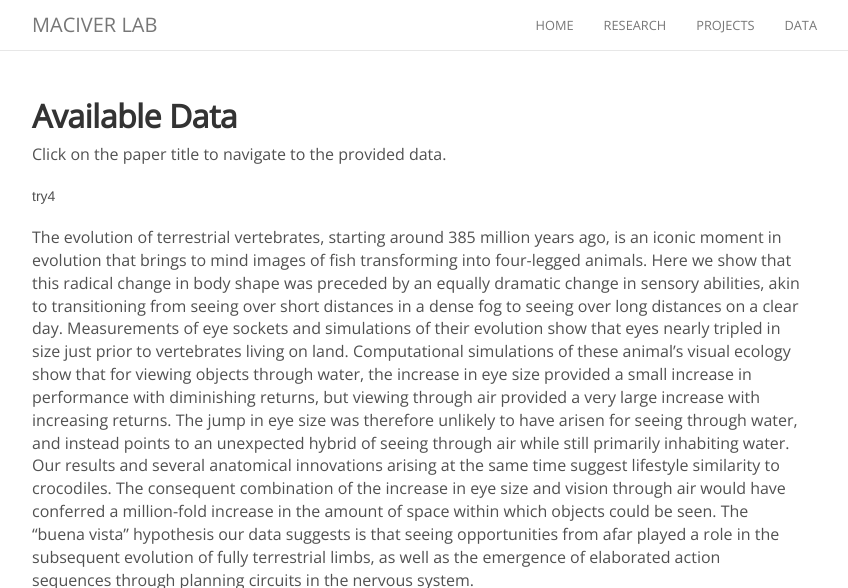
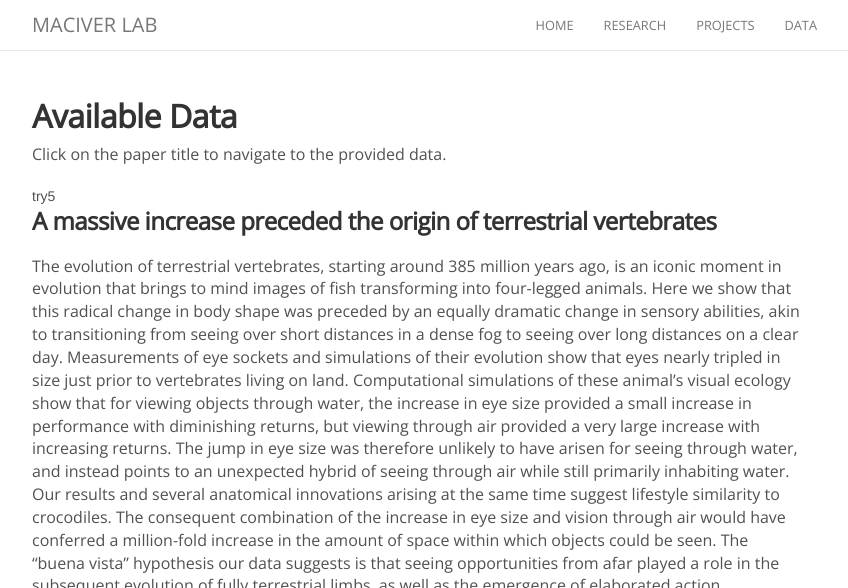
Before and after one commit to maciverlab/maciverlab.github.io, a Jekyll site: the page built from projdata/index.html, in a window 1280 px wide and 960 px high, cut to the strip 0-588 px from the top of the window. Shown: the whole strip, without its empty margins (223-1071 px from the left). Built offline with Jekyll 4.4.1, drawn with Linux system fonts in a browser that asks for light colours; nearby versions of some CDN libraries; comment, search, counter and statistics services are not loaded.

Commit message:
projects content posting edited

```diff
--- a/_config.yml
+++ b/_config.yml
@@ -66,7 +66,7 @@ collections:
   projects:
     output: true
     permalink: /projects/:categories/:title.html
-  data:
+  projdata:
     output: true
     permalink: /data/:categories/:title.html
 #  people:
--- a/data/index.html
+++ b/projdata/index.html
@@ -4,13 +4,13 @@ layout: page
 <h2> Available Data </h2>
 
 <p> Click on the paper title to navigate to the provided data.</p>
-try4
+try5
 
 <div class="content list">
     {% for post in site.posts %}
     {% if post.type contains 'about' %}
     <div class="list-item">
-        {% for project in site.data %}
+        {% for project in site.projdata %}
         {% if project.paper contains post.paper %}
         <h3 class="list-post-title">
             <a class = "name" href={{site.url}}{{project.url}}>{{post.title}}</a></h3>
--- a/projects/index.html
+++ b/projects/index.html
@@ -14,10 +14,10 @@ By clicking on the paper title you can navigate to a complete run through of the
                 {% if project.paper contains post.paper %}
                 <h3 class="list-post-title">
                     <a class = "name" href={{site.url}}{{project.url}}>{{post.title}}</a></h3>
-                {% endif %}
-            {% endfor %}
         </div>
         <p> {{post.content}} </p>
         {% endif %}
-    {% endfor %}
+        {% endfor %}
+        {% endif %}
+        {% endfor %}
 </div>
```
Also changed, not shown: _projdata/2017-02-07-bigeyedata.md (renamed from _data/2017-02-07-bigeyedata.md).
